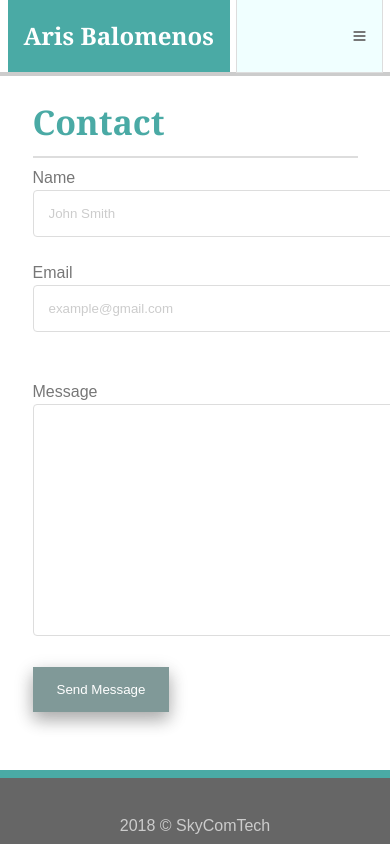
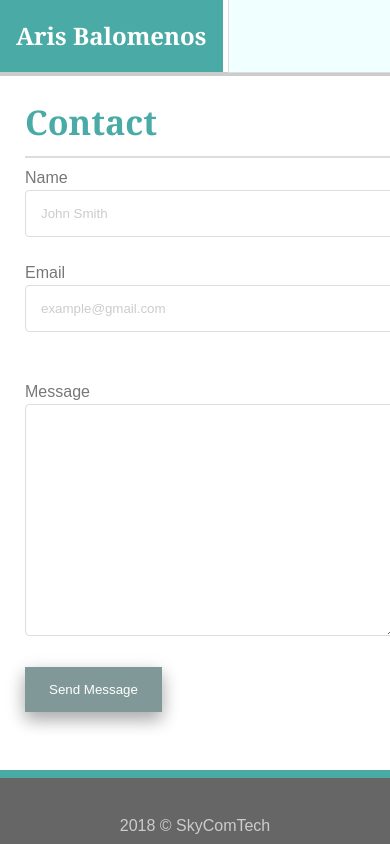
Before and after one commit to abalomenos/responsive-portfolio, a plain HTML site: page contact.html in a window 390 px wide. Shown: the top 844 px of the page. Drawn offline with Linux system fonts and the light colour scheme.

Commit message:
Responsive width changes

```diff
--- a/assets/css/style.css
+++ b/assets/css/style.css
@@ -279,28 +279,28 @@ textarea {
 @media only screen and (max-width: 980px) {
 
     .navWrapper {
-        width: 780px;
+        width: 750px;
         margin: 0 auto;
     }
 
     section {
-        width: 780px;
+        width: 750px;
         padding-top: 120px;
         margin: 0 auto;
     }
 
     .portfolio ul {
-        width: 610px;
+        width: 580px;
         margin: 0 auto;
         text-align: justify;
     }
 
     .form {
-        width: 730px; /* 650 - 50 from padding */
+        width: 700px; /* 750 - 50 from padding */
     }
 
     input[type=text], textarea {
-        width: 700px; /* 650 - 50 -30 from padding */
+        width: 670px; /* 750 - 50 -30 from padding */
     }
 
 }
@@ -316,18 +316,18 @@ textarea {
     }
 
     .navWrapper {
-        width: 650px;
+        width: 620px;
         margin: 0 auto;
     }
 
     section {
-        width: 650px;
+        width: 620px;
         padding-top: 72px;
         margin: 0 auto;
     }
 
     .portfolio ul {
-        width: 510px;
+        width: 480px;
         margin: 0 auto;
         text-align: justify;
     }
@@ -337,11 +337,11 @@ textarea {
     }
 
     .form {
-        width: 600px; /* 650 - 50 from padding */
+        width: 570px; /* 620 - 50 from padding */
     }
 
     input[type=text], textarea {
-        width: 570px; /* 650 - 50 -30 from padding */
+        width: 540px; /* 650 - 50 -30 from padding */
     }
 
 }
@@ -357,30 +357,30 @@ textarea {
     }
 
     .navWrapper {
-        width: 375px;
+        width: 420px;
         margin: 0 auto;
     }
 
     section {
-        width: 375px;
+        width: 420px;
         padding-top: 72px;
         margin: 0 auto;
         background-color: #ffffff;
     }
 
     .portfolio ul {
-        width: 310px;
+        width: 380px;
         margin: 0 auto;
         text-align: justify;
         background-color: #ffffff;
     }
 
     .form {
-        width: 387px; /* 437 - 50 from padding */
+        width: 370px; /* 420 - 50 from padding */
     }
 
     input[type=text], textarea {
-        width: 357px; /* 437 - 50 -30 from padding */
+        width: 340px; /* 437 - 50 -30 from padding */
     }
 
     /* Hamburger Nav */
@@ -412,7 +412,7 @@ textarea {
 
     .topnav {
         overflow: hidden;
-        min-width: 145px;
+        min-width: 190px; /* 420 - 230  */
         float: left;
         background-color: #F0FFFF;
         border-bottom: 1px solid #dddddd;
```
